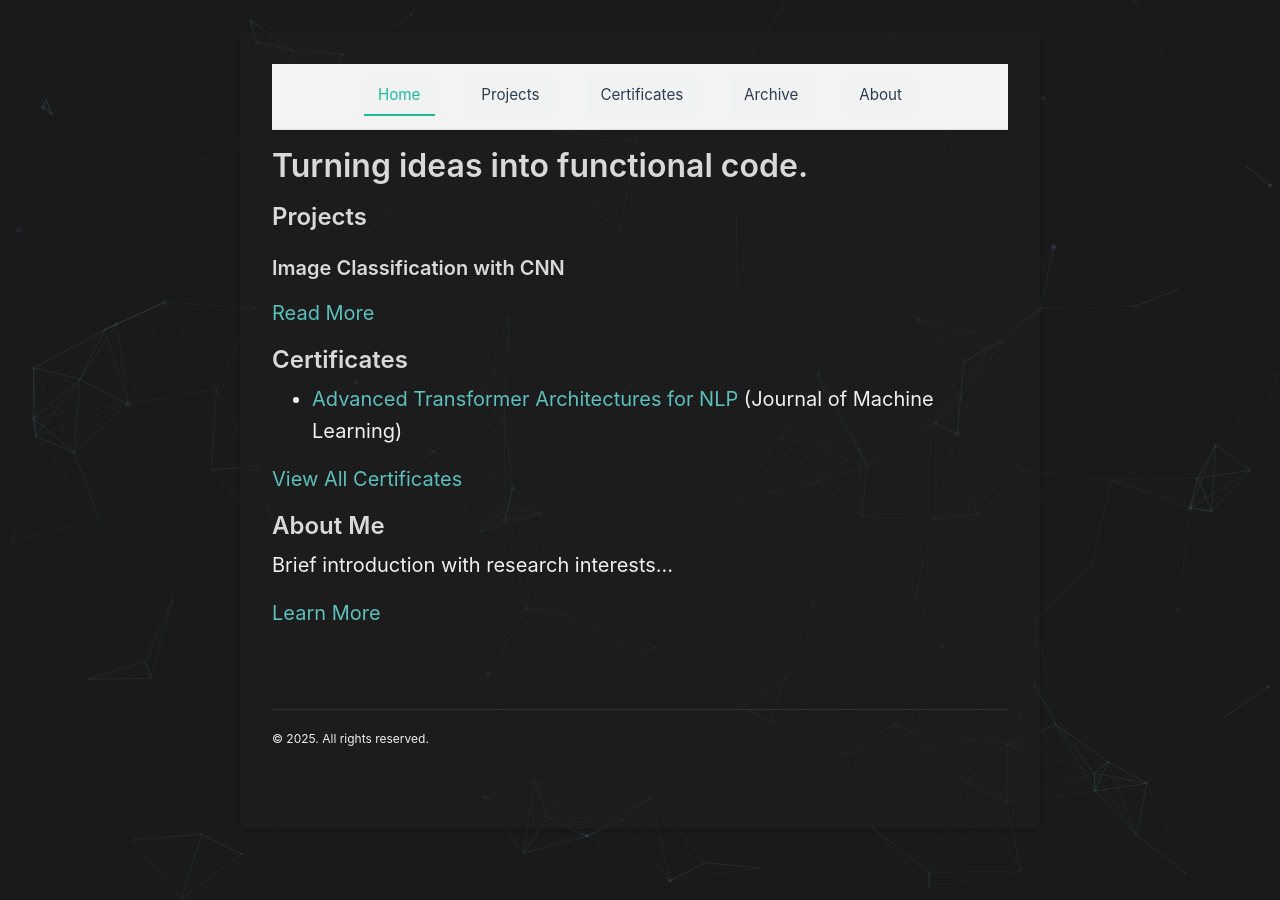
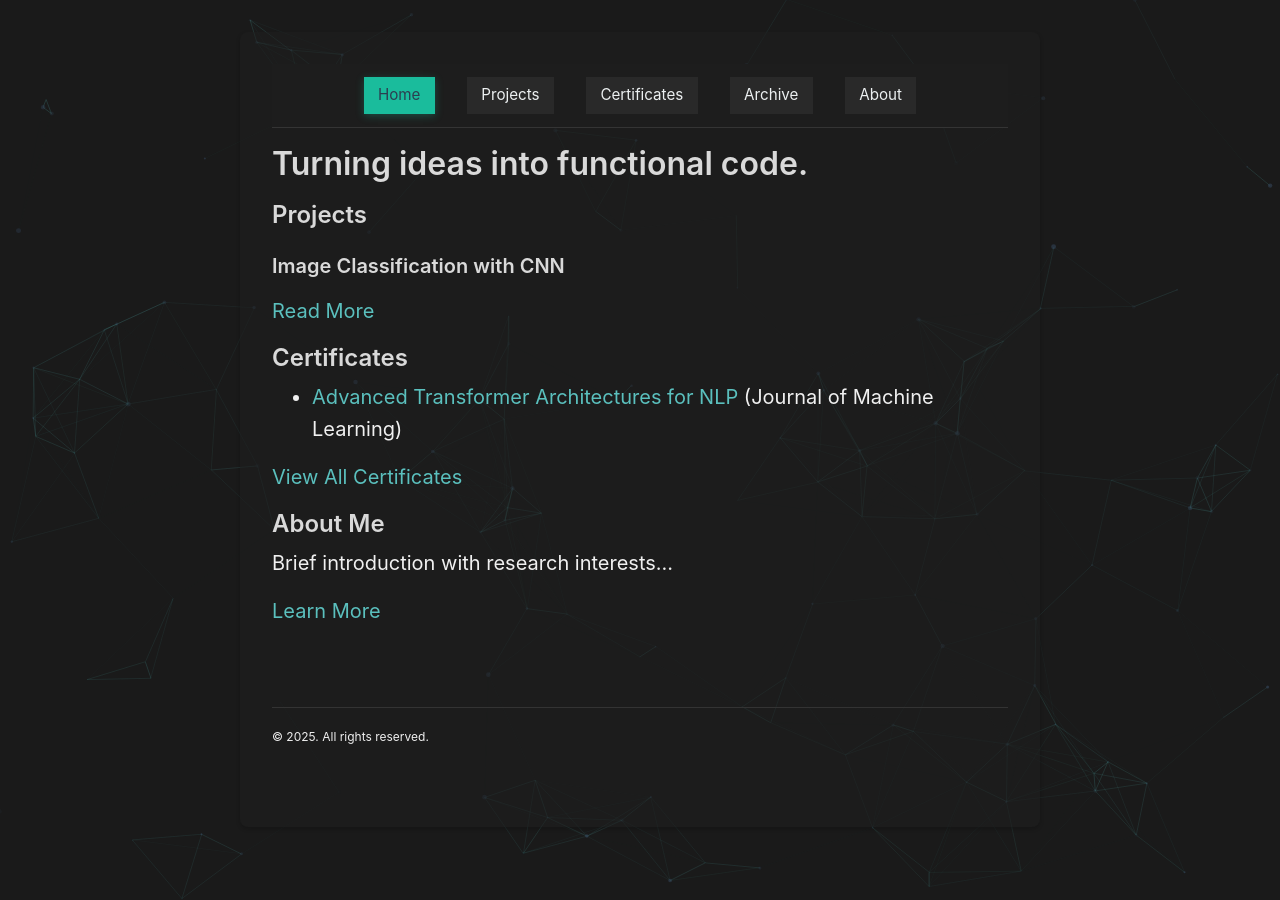
Before and after one commit to Mohammad-Talaat7/Mohammad-Talaat7.github.io, a Jekyll site: the page built from index.markdown, in a window 1280 px wide. Built offline with Jekyll 4.4.1, drawn with Linux system fonts in a browser that asks for light colours; the list of posts is cut into pages by our own code.

Commit message:
Update _layout.scss

```diff
--- a/_sass/_layout.scss
+++ b/_sass/_layout.scss
@@ -19,28 +19,30 @@
   gap: 2rem;
   padding: 0.8rem 0;
   margin-bottom: 1rem;
-  border-bottom: 1px solid #e0e0e0;
-  background: rgba(255, 255, 255, 0.95);
+  border-bottom: 1px solid rgba(255, 255, 255, 0.1);
+  background: rgba(30, 30, 30, 0.98);
   backdrop-filter: blur(10px);
   position: sticky;
   top: 0;
   z-index: 1000;
 
   .nav-item {
-    color: #2c3e50; // Darker, more readable color
-    background: rgba(236, 240, 241, 0.3);
+    color: #ecf0f1; // Darker, more readable color
+    background: rgba(255, 255, 255, 0.05);
     font-size: 0.95rem; // Smaller font size
     padding: 0.4rem 0.9rem; // Tighter padding
 
     &:hover {
       color: #1abc9c;
-      background: rgba(26, 188, 156, 0.1);
+      background: rgba(26, 188, 156, 0.2);
       transform: translateY(-2px);
     }
 
     &.active {
-      color: #1abc9c;
-      border-bottom: 2px solid #1abc9c;
+      background: #1abc9c;
+      color: #2c3e50;
+      box-shadow: 0 2px 8px rgba(26, 188, 156, 0.3);
+      //border-bottom: 2px solid #1abc9c;
     }
   }
   @media (max-width: 768px) {
@@ -63,6 +65,14 @@
     .nav-item {
       font-size: 0.8rem;
       padding: 0.2rem 0.4rem;
+    }
+  }
+  @media (max-width: 360px) {
+  .main-nav {
+    .nav-item {
+      font-size: 0.75rem;
+      padding: 0.25rem 0.5rem;
+      }
     }
   }
 
```
